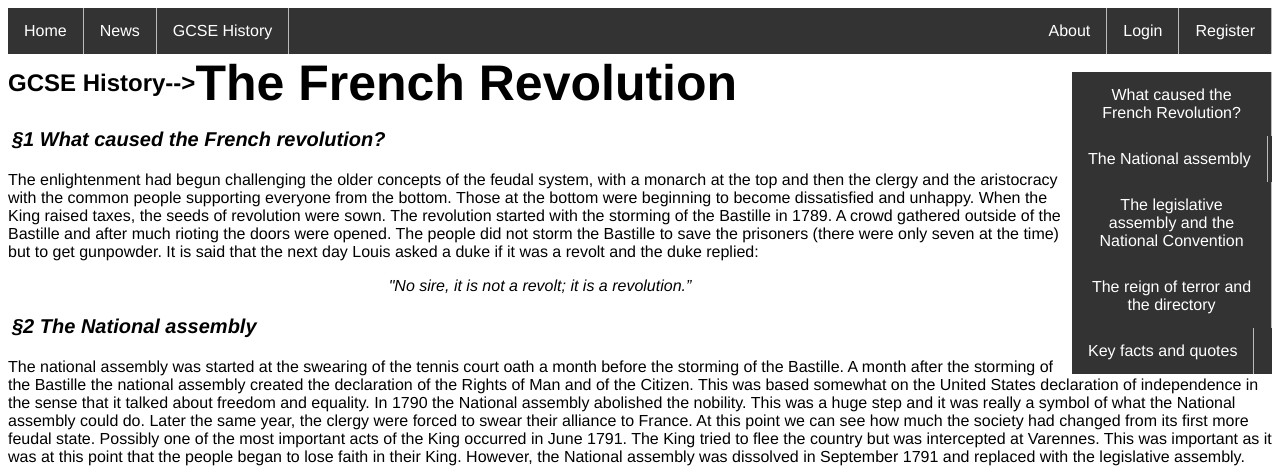
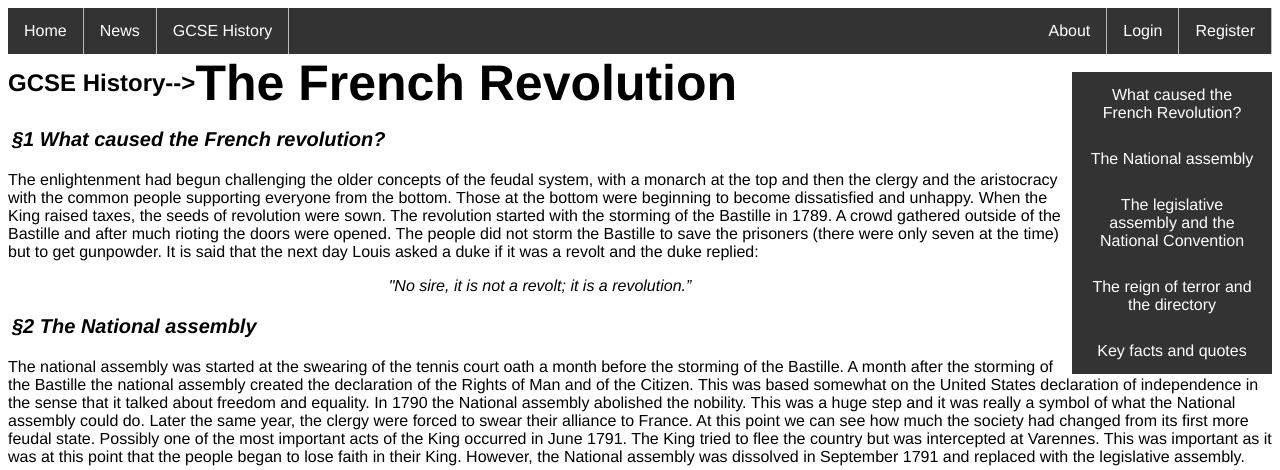
Before and after one commit to cv99/Edosphere-Hosting-2, a PHP site: page /GCSE-History/The-French-Revolution.html in a window 1280 px wide. Shown: the top 470 px of the page. Run offline with PHP 8.4, Linux system fonts and the light colour scheme.

Commit message:
Update style.css

```diff
--- a/style.css
+++ b/style.css
@@ -81,6 +81,17 @@ li{
   border-right: 1px solid #bbb;
 }
 
+/* Vertical white lines fix */
+.contents li {
+	width: 200px;
+	border: none;
+	margin: 0;
+}
+
+.contents li a {
+	width: 168px;
+}
+
 li c {
   border-right: default;
 }
@@ -97,7 +108,6 @@ li a {
 li a:hover {
   background-color: #111;
 }
-
 
 li a, .dropbtn {
   display: inline-block;
```
